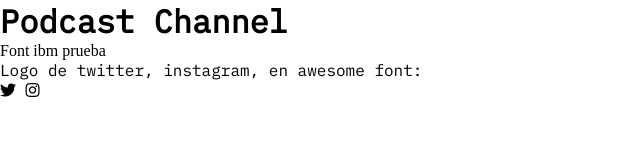
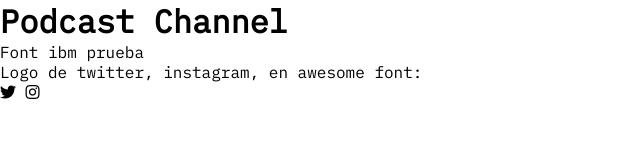
Before and after one commit to shift-developer/Podcast-Channel, a plain HTML site: page index.html in a window 1280 px wide. Shown: the whole page, without its empty margins (0-640 px from the left). Drawn offline with Linux system fonts and the light colour scheme.

Commit message:
Update styles.css

```diff
--- a/styles/styles.css
+++ b/styles/styles.css
@@ -8,7 +8,7 @@
     font-family: "ibm plex mono", sans-serif;
 }
 
-b {
+p {
     font-family: "ibm plex mono", sans-serif
 }
 
```
